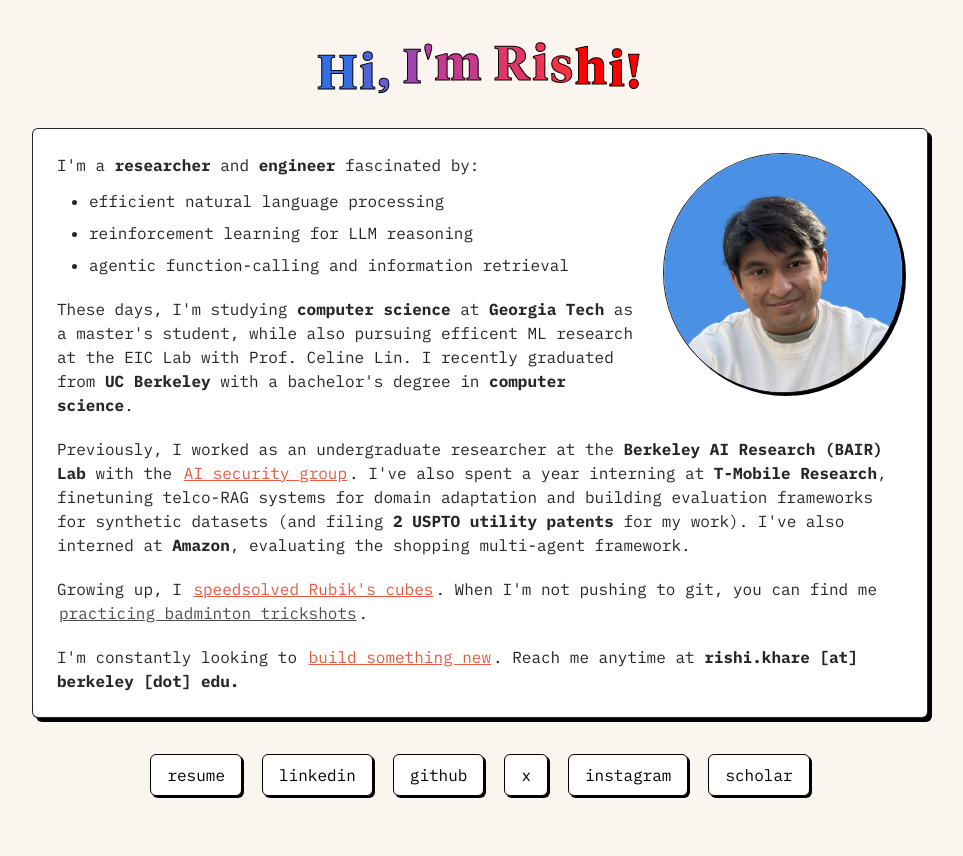
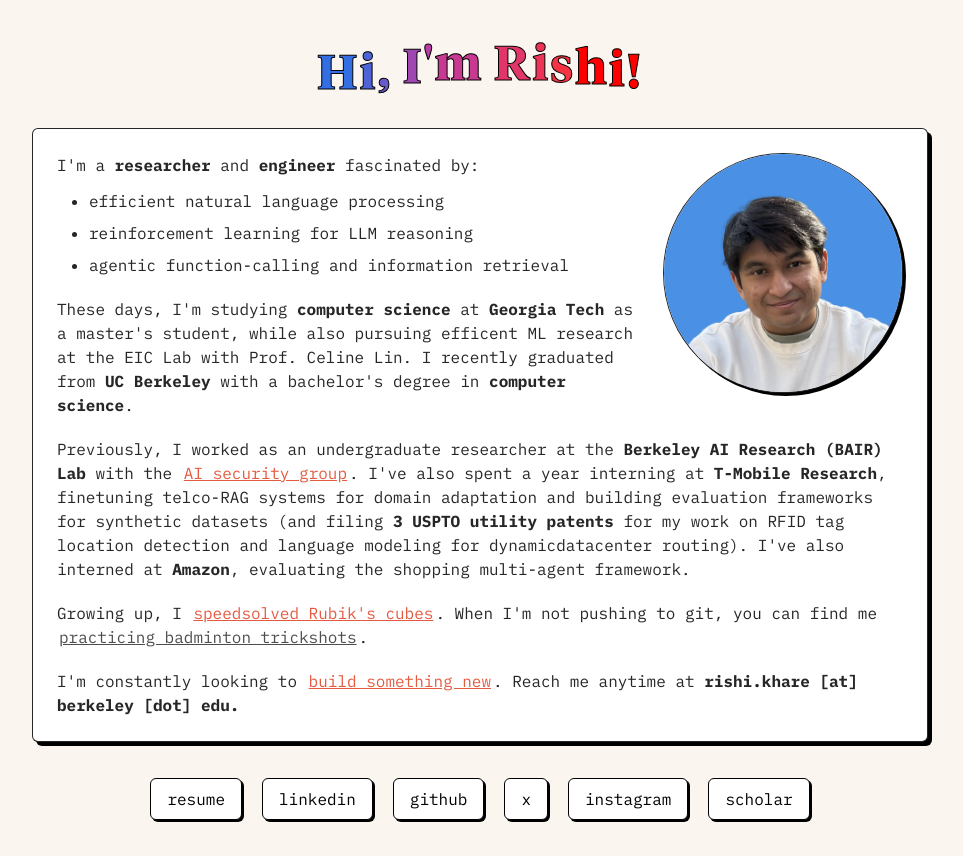
Before and after one commit to rishiskhare/rishiskhare.github.io, a Next.js app: page / in a window 1280 px wide. Shown: the whole page, without its empty margins (160-1123 px from the left). Before the commit the page ends 832 px from the top, so only its background shows below. Built offline with nearby package versions, Linux system fonts and the light colour scheme.

Commit message:
feat: added LM for networking patent information

```diff
--- a/app/page.tsx
+++ b/app/page.tsx
@@ -68,7 +68,7 @@ export default function Home() {
             <p className="mt-5">
               Previously, I worked as an undergraduate researcher at the <b>Berkeley AI Research (BAIR) Lab</b> with the <a href="https://sky.cs.berkeley.edu/project/matryoshka/" target="_blank" rel="noopener noreferrer" className="link">AI security group</a>.
               I've also spent a year interning at <b>T-Mobile Research</b>, finetuning
-              telco-RAG systems for domain adaptation and building evaluation frameworks for synthetic datasets (and filing <b>2 USPTO utility patents</b> for my work).
+              telco-RAG systems for domain adaptation and building evaluation frameworks for synthetic datasets (and filing <b>3 USPTO utility patents</b> for my work on RFID tag location detection and language modeling for dynamicdatacenter routing).
               I've also interned at <b>Amazon</b>, evaluating the shopping multi-agent framework.
             </p>
 
```
